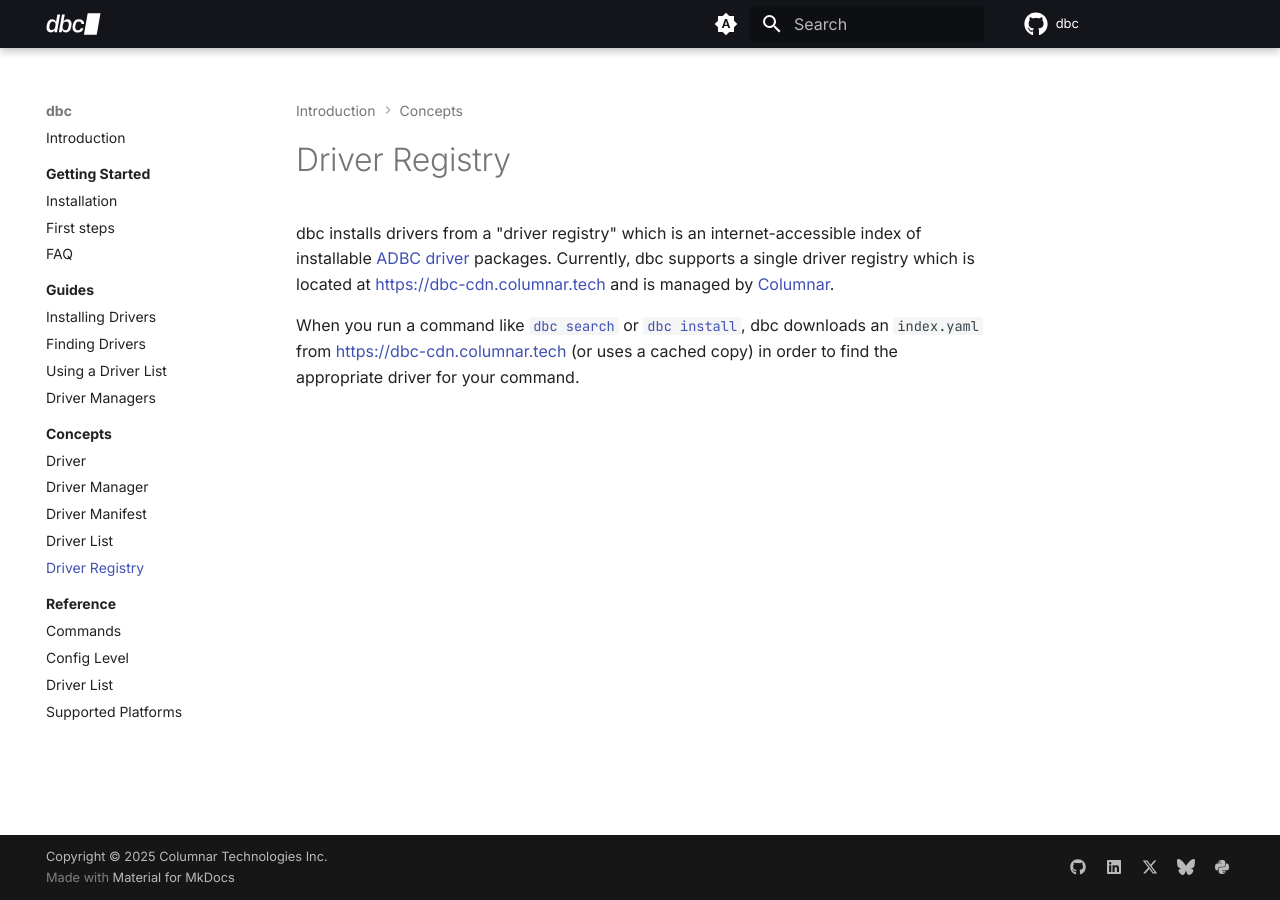
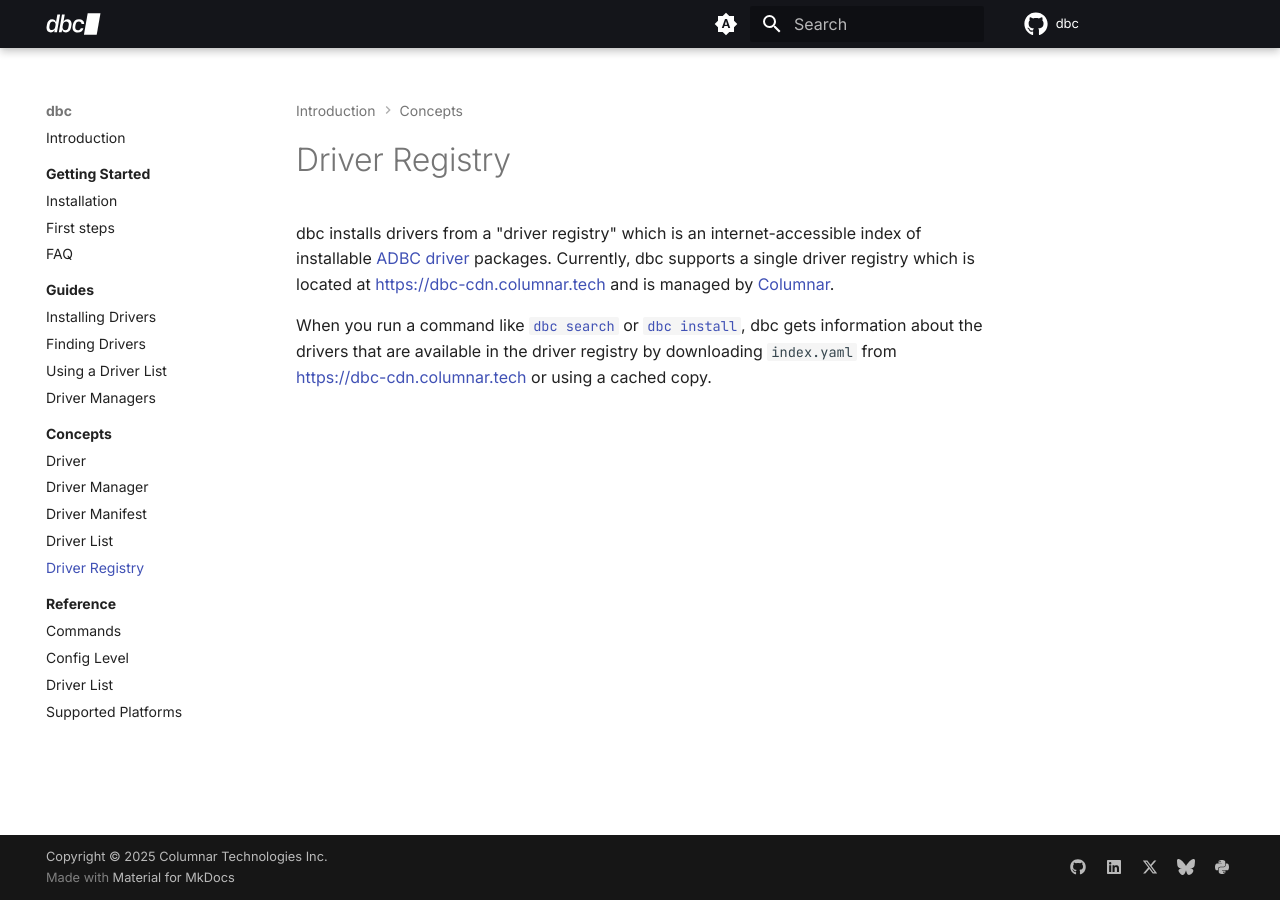
Before and after one commit to columnar-tech/dbc, an MkDocs documentation site: the page built from docs/concepts/driver_registry.md, in a window 1280 px wide. Built offline with MkDocs 1.6.1 and Material for MkDocs 9.7.7, drawn with Linux system fonts in a browser that asks for light colours; plug-ins that fetch from the network failed and are left out; comment, search, counter and statistics services are not loaded.

Commit message:
Update docs/concepts/driver_registry.md
Co-authored-by: Ian Cook <ianmcook@gmail.com>

```diff
--- a/docs/concepts/driver_registry.md
+++ b/docs/concepts/driver_registry.md
@@ -18,4 +18,4 @@ limitations under the License.
 
 dbc installs drivers from a "driver registry" which is an internet-accessible index of installable [ADBC driver](./driver.md) packages. Currently, dbc supports a single driver registry which is located at [https://dbc-cdn.columnar.tech](https://dbc-cdn.columnar.tech) and is managed by [Columnar](https://columnar.tech).
 
-When you run a command like [`dbc search`](../reference/cli.md#search) or [`dbc install`](../reference/cli.md#install), dbc downloads an `index.yaml` from [https://dbc-cdn.columnar.tech](https://dbc-cdn.columnar.tech/index.yaml) (or uses a cached copy) in order to find the appropriate driver for your command.
+When you run a command like [`dbc search`](../reference/cli.md#search) or [`dbc install`](../reference/cli.md#install), dbc gets information about the drivers that are available in the driver registry by downloading `index.yaml` from [https://dbc-cdn.columnar.tech](https://dbc-cdn.columnar.tech/index.yaml) or using a cached copy.
```
